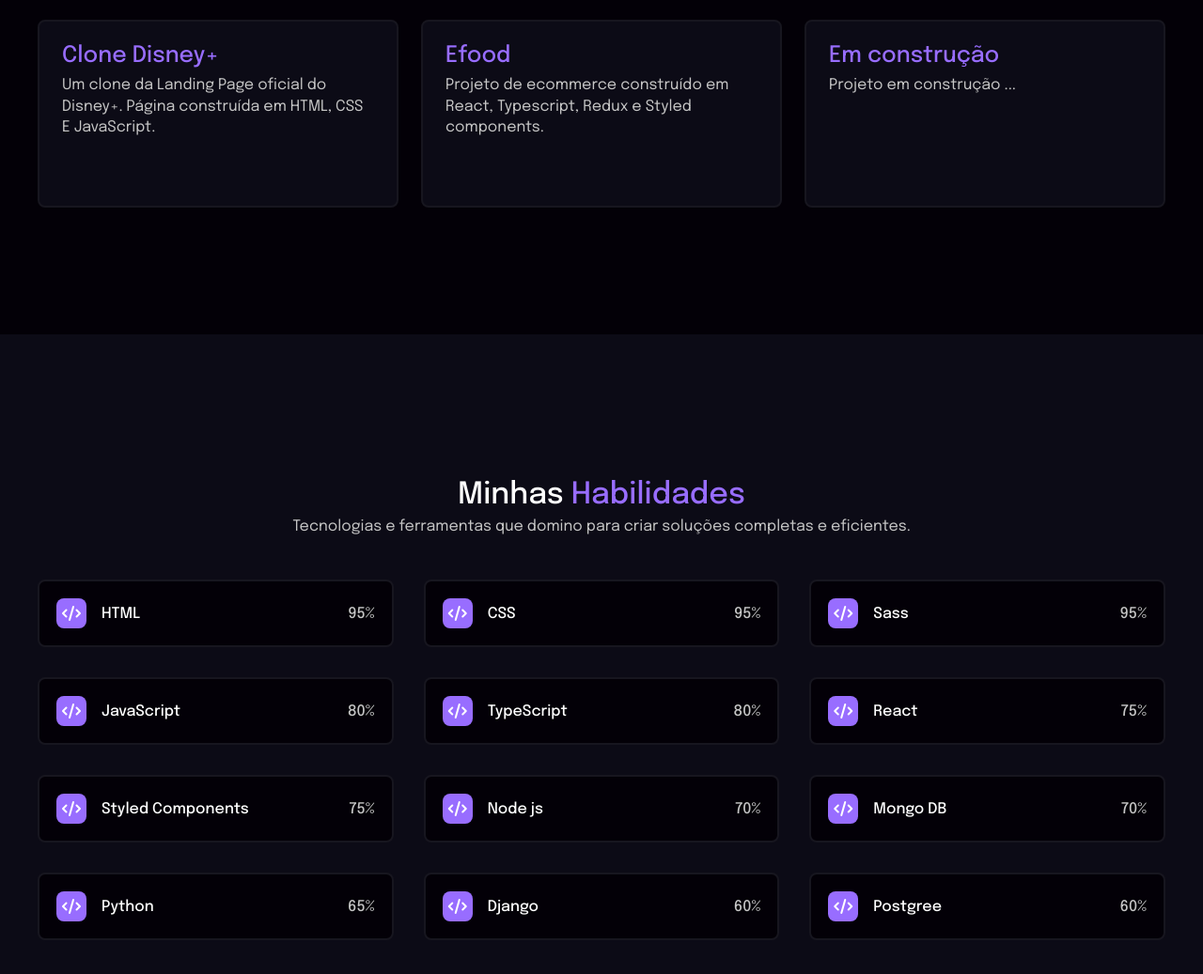
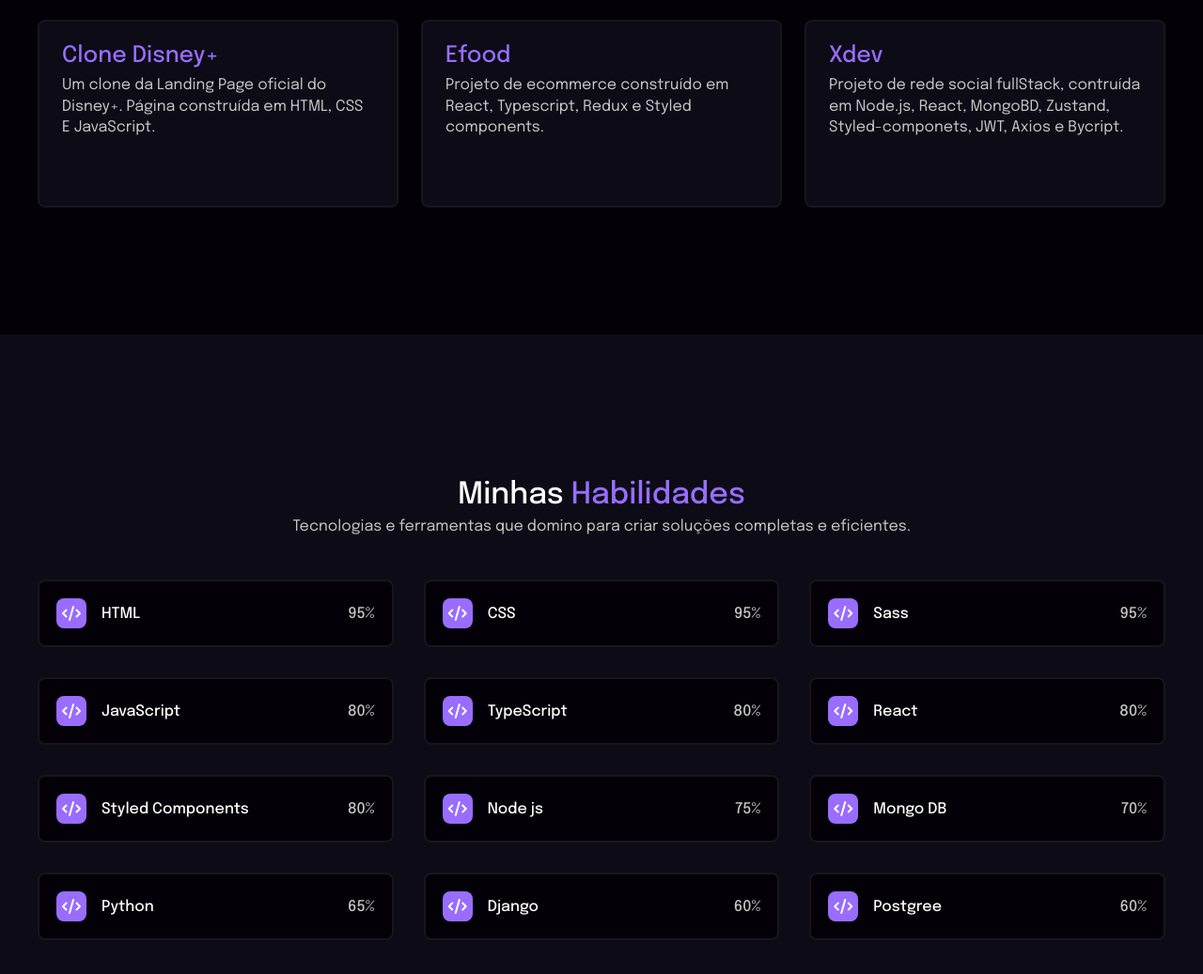
Before and after one commit to FernandoCoff/FernandoDev, a website: page src/index.html in a window 1280 px wide. Shown: the part 2044-3081 px from the top of the page at 94% size. Drawn offline with nearby package versions, Linux system fonts and the light colour scheme; files that its build step writes are made by us from their sources.

Commit message:
update: add a new project

```diff
--- a/src/index.html
+++ b/src/index.html
@@ -130,10 +130,11 @@
           </a>
         </li>
         <li>
-          <a>
-            <h4>Em construção</h4>
+          <a href="https://app-xdev.vercel.app" target="_blank">
+            <h4>Xdev</h4>
             <p>
-              Projeto em construção ...
+              Projeto de rede social fullStack, contruída em Node.js, React,
+              MongoBD, Zustand, Styled-componets, JWT, Axios e Bycript.
             </p>
           </a>
         </li>
@@ -214,7 +215,7 @@
             </div>
             <h4>React</h4>
             </div>
-            <span>75%</span>
+            <span>80%</span>
           </header>
         </div>
         <div class="skill">
@@ -225,7 +226,7 @@
             </div>
             <h4>Styled Components</h4>
             </div>
-            <span>75%</span>
+            <span>80%</span>
           </header>
         </div>
         <div class="skill">
@@ -236,7 +237,7 @@
             </div>
             <h4>Node js</h4>
             </div>
-            <span>70%</span>
+            <span>75%</span>
           </header>
         </div>
         <div class="skill">
```
